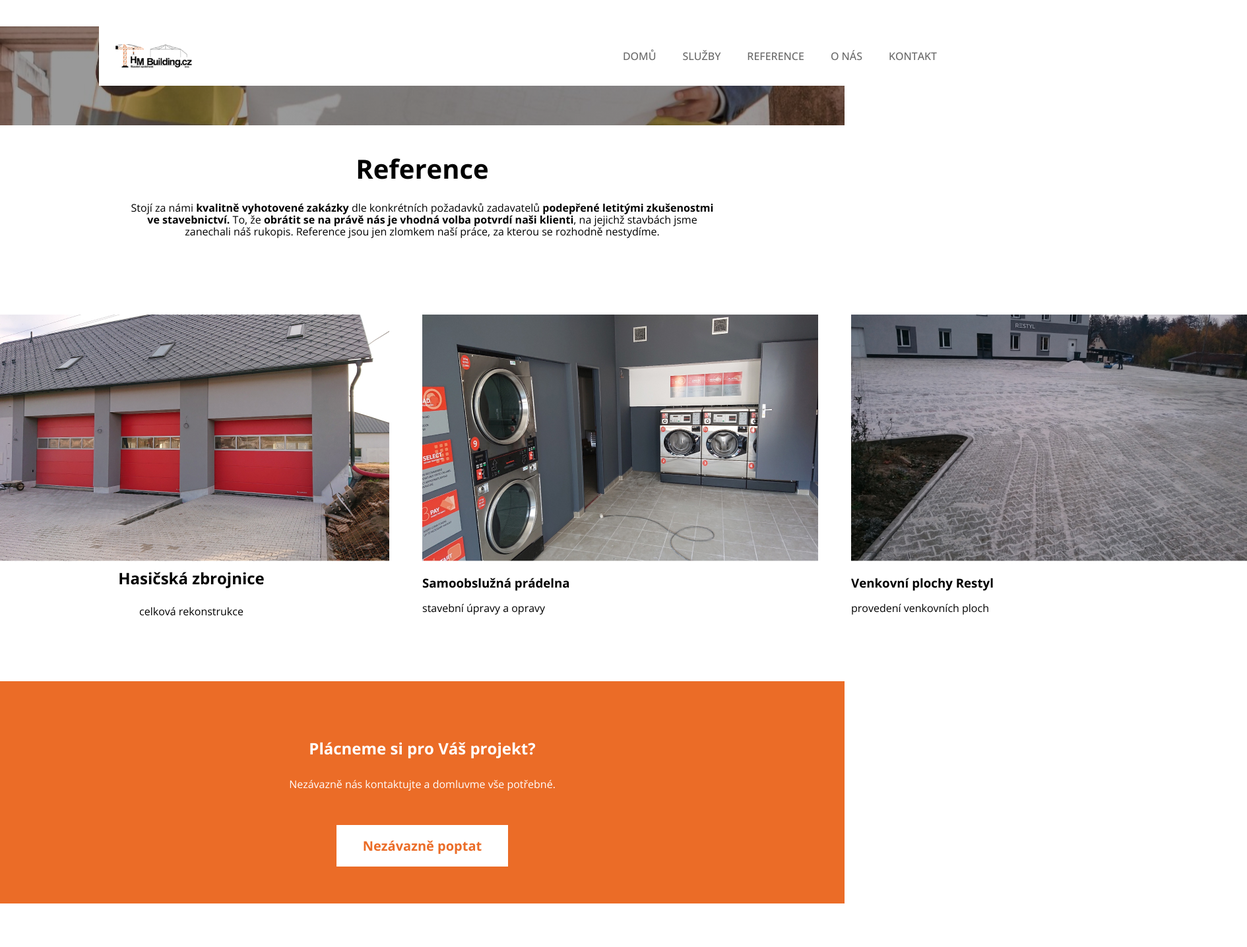
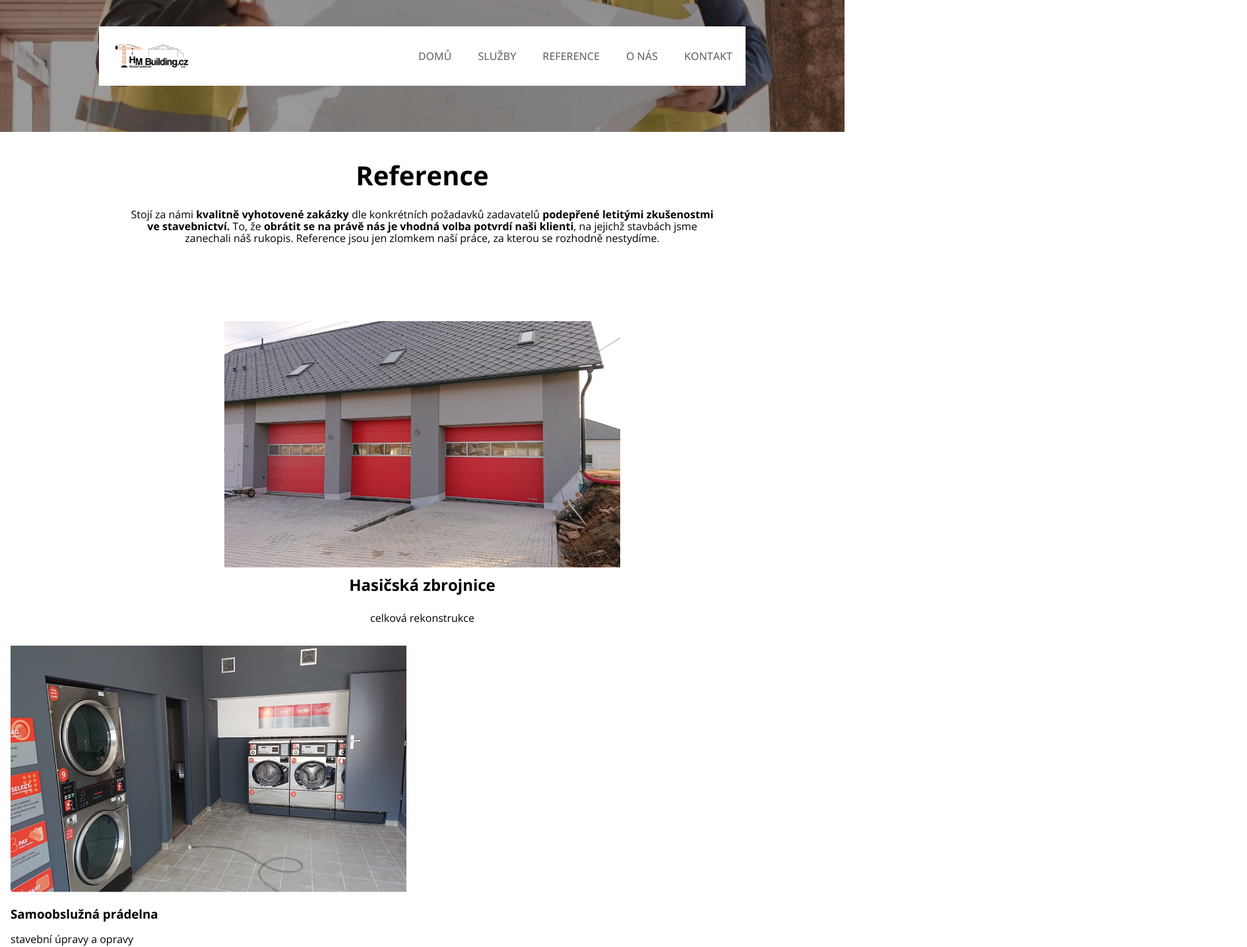
Before and after one commit to pslib-cz/2022-p2b-web-hm-building-AdamVicha, a plain HTML site: page reference.html in a window 1280 px wide. Shown: the top 1436 px of the page at 66% size, 1890 px wide, since content can reach past the window. Before the commit the page ends 1370 px from the top, so only its background shows below. Drawn offline with Linux system fonts and the light colour scheme.

Commit message:
header fix

```diff
--- a/reference.html
+++ b/reference.html
@@ -14,7 +14,7 @@
             <a href="index.html" class="logo"><img src="./media/logo.png"></a>
             <menu class="hamburger-menu menu-hidden">
                 <li><a href="index.html"><span>DOMŮ</span></a></li>
-                <li><a href="#">SLUŽBY</a></li>
+                <li><a href="index.html">SLUŽBY</a></li>
                 <li><a href="reference.html">REFERENCE</a></li>
                 <li><a href="o_nas.html">O NÁS</a></li>
                 <li><a href="kontakt.html">KONTAKT</a></li>
--- a/styles/main.css
+++ b/styles/main.css
@@ -23,6 +23,14 @@ a {
     background-repeat: no-repeat, no-repeat;
     background-position: center, center 40px;
     background-size: cover, cover;
+}
+
+.other-header{
+    position: relative;
+    margin: 0;
+    width: 100%;
+    display: flex;
+    justify-content: center;
 }
 
 .main-title
@@ -113,7 +121,7 @@ a {
 {
     position: absolute;
     bottom: 3em;
-    font-weight: 1000;
+    font-weight: 900;
     color: white;
     font-size: 2em;
     margin: 0;
@@ -286,7 +294,6 @@ a {
     padding: 1em;
     position: relative;
     bottom: 0;
-    width: 100%;
     box-sizing: border-box;
 }
 
@@ -496,7 +503,7 @@ a {
     }
     .other-header
     {
-        height: 150px;
+        height: 200px;
         width: 100%;
         background-position: center center;
         background-image: linear-gradient(0deg, rgba(0, 0, 0, 0.4), rgba(0, 0, 0, 0.4)), url(../media/pageheader-3100w.jpg);
@@ -511,6 +518,12 @@ a {
         grid-template-columns: repeat(3, 1fr);
         grid-gap: 50px;
         max-width: 1300px;
+        width: 100%;
+        height: 100%;
+        display: block;
+        margin: 0;
+        padding: 0;
+        object-fit: cover;
     }
     .reference-img > a
     {
```
Also changed, not shown: index.html (+2 -2 lines), kontakt.html (+1 -1 lines), o_nas.html (+1 -1 lines).
